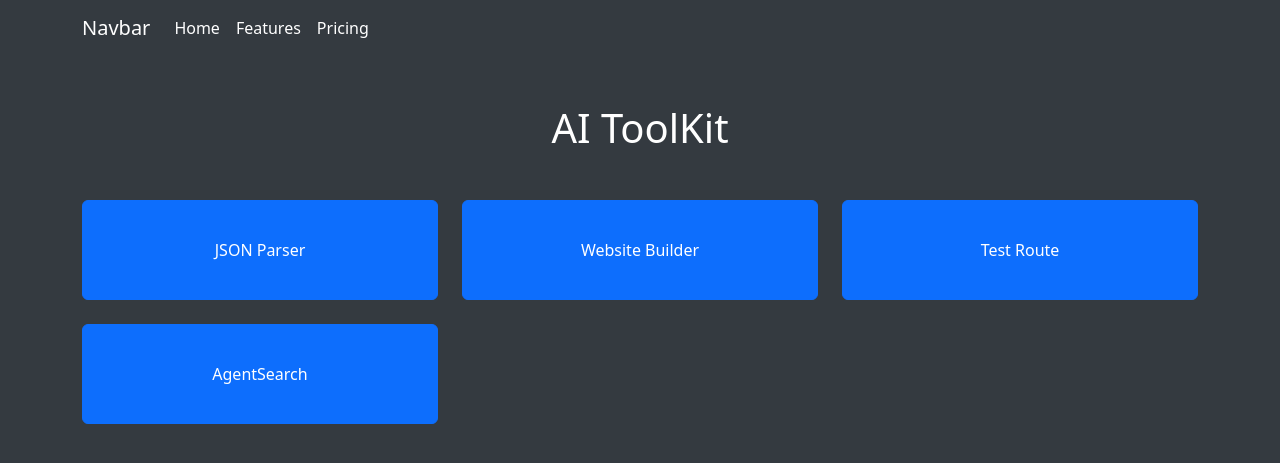
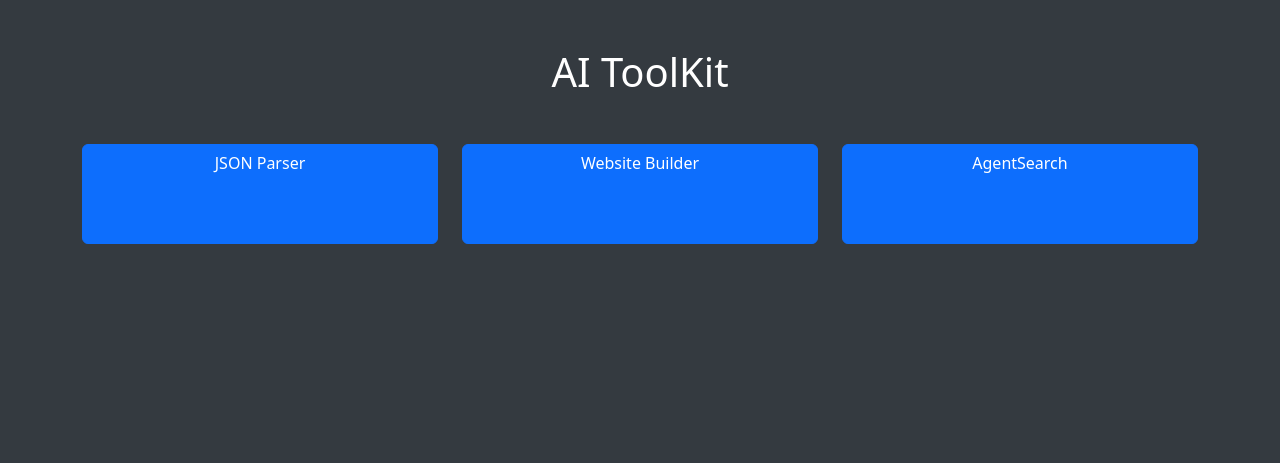
Before and after one commit to makeiteasierapps/AIToolKit, a Flask app: page / in a window 1280 px wide. Shown: the top 463 px of the page. Run offline with Flask 3, Linux system fonts and the light colour scheme.

Commit message:
cleaned up toolkit

```diff
--- a/app.py
+++ b/app.py
@@ -11,30 +11,28 @@ CORS(app, resources={r"/*": {
 }})
 @app.route('/')
 def index():
-    ai_toolkit_names = [
-        'JSON Parser',
-        'Website Builder',
-        'Test Route',
-        'AgentSearch',
+    tools = [
+        {'name': 'JSON Parser', 'url': 'json_parser'},
+        {'name': 'Website Builder', 'url': 'site_builder'},
+        {'name': 'AgentSearch', 'url': 'agent_search'},
     ]
-    ai_toolkit_urls = ['json_parser', 'site_builder', 'test_route', 'agent_search']
-    return render_template('index.html', ai_toolkit_names=ai_toolkit_names, ai_toolkit_urls=ai_toolkit_urls)
+
+    return render_template('index.html', tools=tools)
 # Json Parser routes
 @app.route('/json_parser')
 def json_parser():
     return render_template('json_parser.html')
+
+# Site Builder routes
+@app.route('/site_builder')
+def site_builder():
+    return render_template('site_builder.html')
 
 @app.route('/run_parser_code', methods=['POST'])
 def run_parser_code():
     json_data = request.form.get('json_data') #This receives the data sent from the form
     parsed_data = get_parsed_data(json_data)
     return parsed_data
-
-
-# SiteBuilder routes
-@app.route('/site_builder')
-def site_builder():
-    return render_template('AiCreate/site_builder02.html')
 
 @app.route('/run_site_prompting', methods=['POST'])
 def run_site_prompting():
--- a/templates/index.html
+++ b/templates/index.html
@@ -30,46 +30,14 @@
         </style>
     </head>
     <body>
-        <nav class="navbar navbar-expand-lg navbar-dark">
-            <div class="container">
-                <a class="navbar-brand" href="#">Navbar</a>
-                <button
-                    class="navbar-toggler"
-                    type="button"
-                    data-bs-toggle="collapse"
-                    data-bs-target="#navbarNav"
-                    aria-controls="navbarNav"
-                    aria-expanded="false"
-                    aria-label="Toggle navigation"
-                >
-                    <span class="navbar-toggler-icon"></span>
-                </button>
-                <div class="collapse navbar-collapse" id="navbarNav">
-                    <ul class="navbar-nav">
-                        <li class="nav-item">
-                            <a class="nav-link" href="#">Home</a>
-                        </li>
-                        <li class="nav-item">
-                            <a class="nav-link" href="#">Features</a>
-                        </li>
-                        <li class="nav-item">
-                            <a class="nav-link" href="#">Pricing</a>
-                        </li>
-                    </ul>
-                </div>
-            </div>
-        </nav>
-
         <div class="container py-5">
             <h1 class="text-center mb-5">AI ToolKit</h1>
             <div class="row">
-                {% for i in range(4) %}
+                {% for tool in tools %}
                 <div class="col-lg-4 col-md-6 col-sm-12 mb-4">
-                    <a href="{{ url_for(ai_toolkit_urls[i]) }}">
-                        <button class="btn btn-primary">
-                            {{ ai_toolkit_names[i] }}
-                        </button>
-                    </a>
+                    <a href="{{ url_for(tool.url) }}" class="btn btn-primary"
+                        >{{ tool.name }}</a
+                    >
                 </div>
                 {% endfor %}
             </div>
```
Also changed, not shown: templates/site_builder.html (renamed from templates/AiCreate/site_builder.html), 1 other file.
